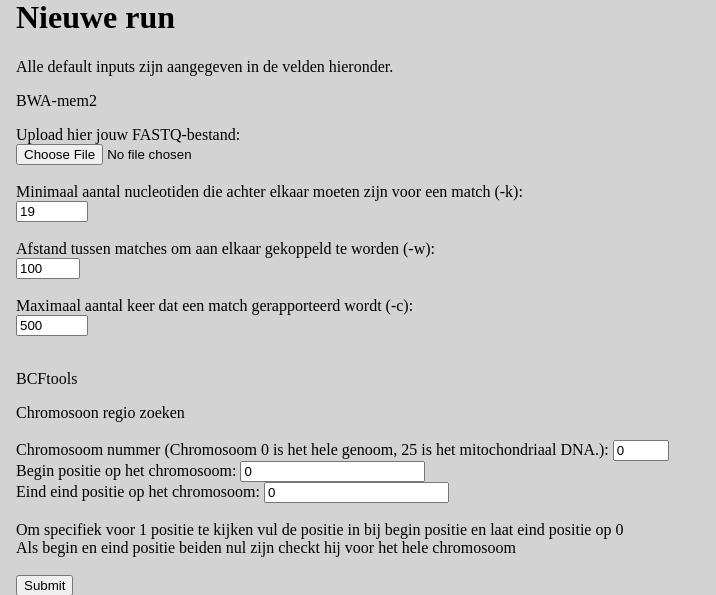
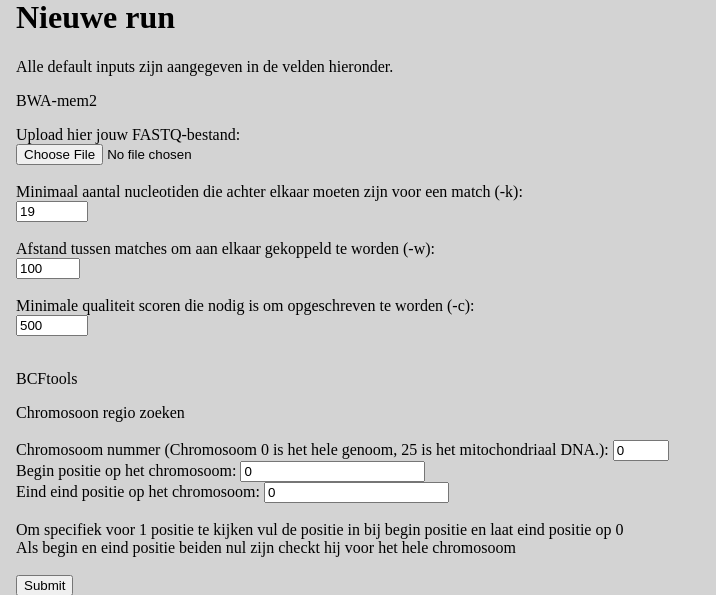
Before and after one commit to mokalashhanze/installatie-handleiding-tool, a Flask app: page /bmf in a window 1280 px wide. Shown: the part 68-663 px from the top of the page, without its empty margins (0-716 px from the left). Run offline with Flask 3, Linux system fonts and the light colour scheme.

Commit message:
Update bmf-get.html

```diff
--- a/website/templates/bmf-get.html
+++ b/website/templates/bmf-get.html
@@ -37,9 +37,9 @@
         <input type="number" min="50" max="500" value="100" name="afstand_matches">
         <br><br>
 
-        Maximaal aantal keer dat een match gerapporteerd wordt  (-c):
+        Minimale qualiteit scoren die nodig is om opgeschreven te worden (-c):
         <br>
-        <input type="number" min="1" max="1500" value="500" name="maximaal_keer_gerapporteerd">
+        <input type="number" min="1" max="2500" value="500" name="maximaal_keer_gerapporteerd">
         <br><br>
         <p>BCFtools</p>
         Chromosoon regio zoeken
```
